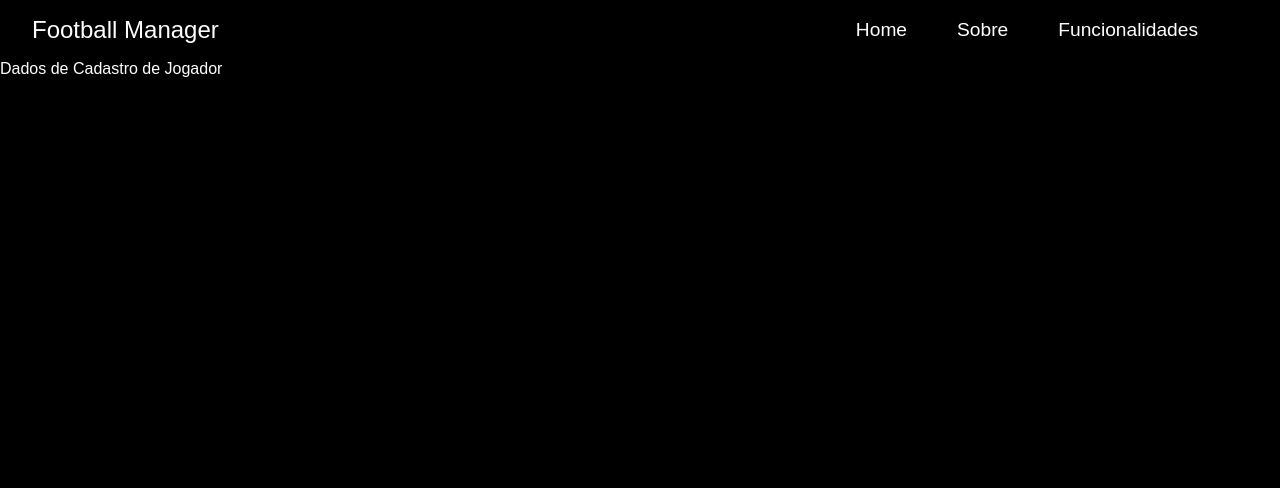
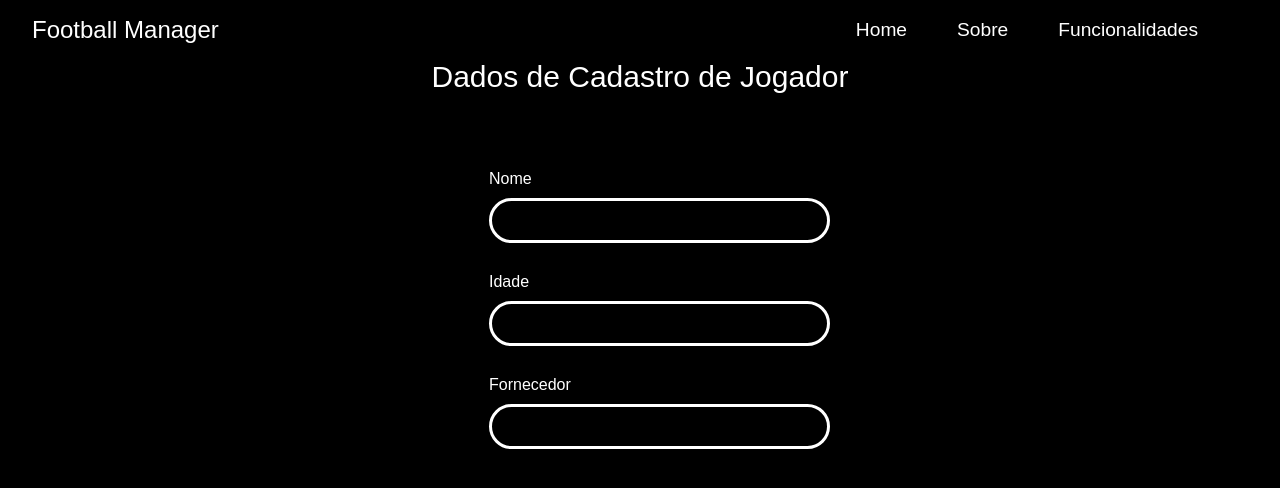
Before and after one commit to RenanCruz7/FootballManager-Website, an Angular app: page /cadastrar-jogadores in a window 1280 px wide. Shown: the top 488 px of the page. Built offline with nearby package versions, Linux system fonts and the light colour scheme.

Commit message:
Formulario

```diff
--- a/src/app/componentes/jogadores/cadastrar-jogadores/cadastrar-jogadores.component.css
+++ b/src/app/componentes/jogadores/cadastrar-jogadores/cadastrar-jogadores.component.css
@@ -1,10 +1,15 @@
 body {
-    height: 100vh;
+    height: 50vh;
     margin: 0;
     display: flex;
     flex-direction: column;
     justify-content: center;
     align-items: center;
+    margin-right: 95px;
+}
+.titulo{
+    text-align: center;
+    font-size: 30px;
 }
 
 .formulario {
@@ -17,6 +22,7 @@ body {
     flex-direction: column;
     align-items: flex-start;
     margin-bottom: 10px;
+    margin-top: 30px;
 }
 
 .campo-escrita {
@@ -26,7 +32,7 @@ body {
     border-width: 3px;
     border-radius: 30px;
     color: white;
-    width: 100%;
+    width: 150%;
 }
 
 .botao {
--- a/src/app/componentes/jogadores/cadastrar-jogadores/cadastrar-jogadores.component.html
+++ b/src/app/componentes/jogadores/cadastrar-jogadores/cadastrar-jogadores.component.html
@@ -1 +1,29 @@
-<p class="ff-fira">Dados de Cadastro de Jogador</p>
+<p class="ff-fira titulo">Dados de Cadastro de Jogador</p>
+<body>
+    <form class="formulario">
+        <!--
+            Nome do Jogador
+        -->
+        <label class="campo ff-fira" for="nome">Nome</label>
+        <input name="nome ff-fira" id="nome" class="campo-escrita">
+
+         <!--
+            Idade
+        -->
+        <label class="campo ff-fira" for="idade">Idade</label>
+        <input name="idade" id="idade" class="campo-escrita">
+
+        <!--
+            Idade
+        -->
+        <label class="campo ff-fira" id="fornecedor">Fornecedor</label>
+        <input name="fornecedor" id="fornecedor" class="campo-escrita">
+
+
+
+
+
+
+
+    </form>
+</body>
```
